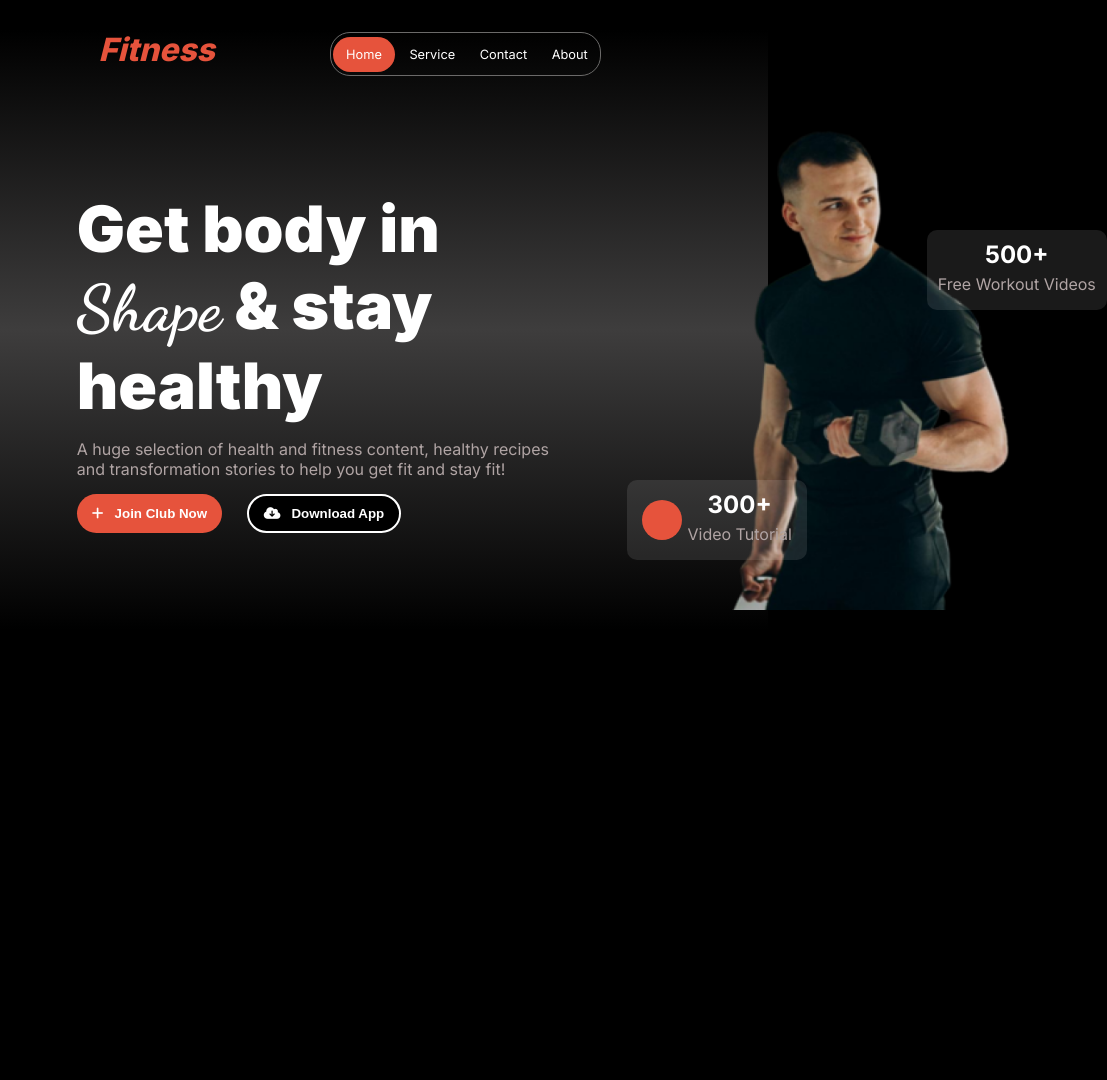
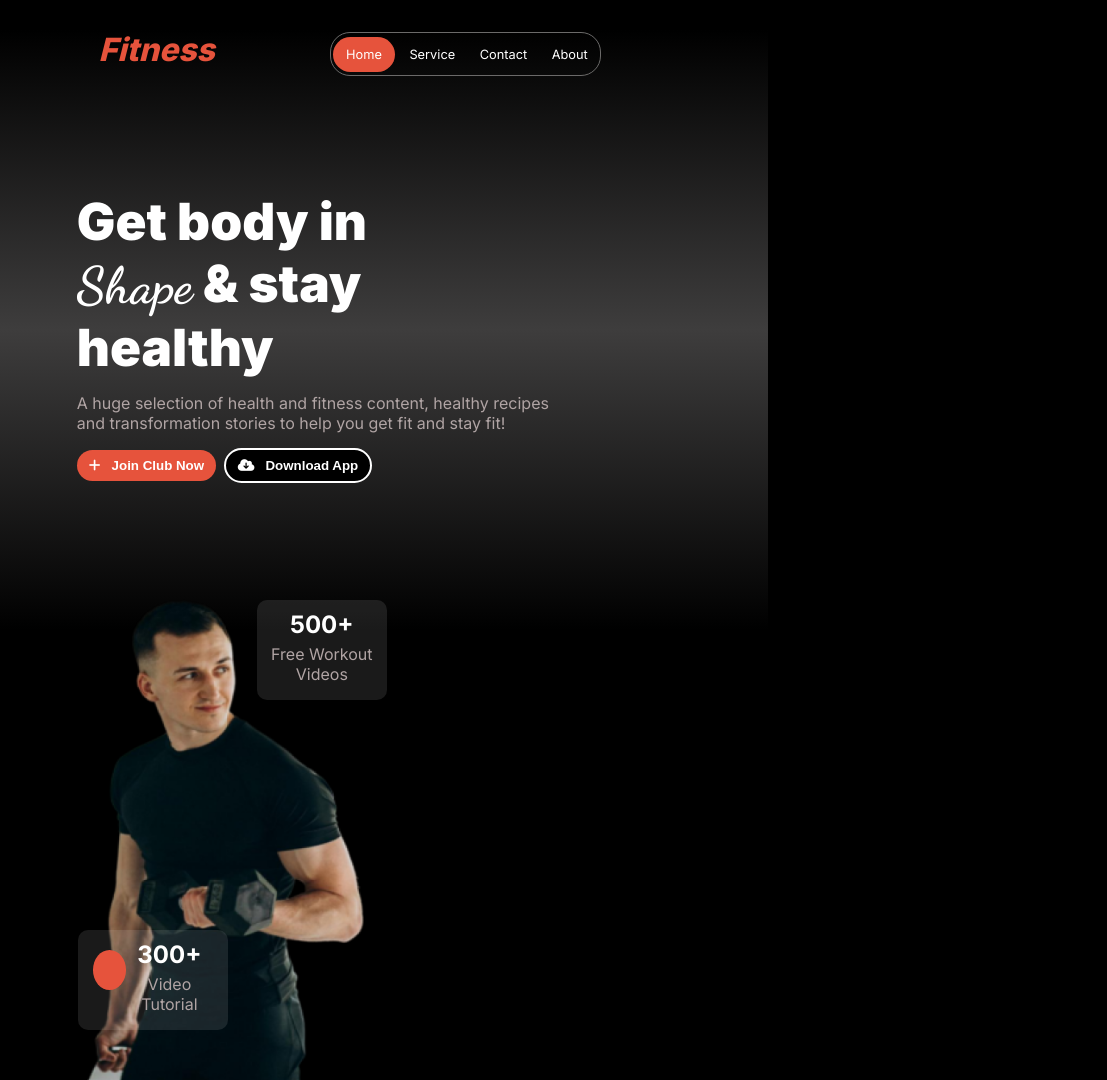
Before and after one commit to shawonnath/my-second-assignment, a plain HTML site: page index.html in a window 768 px wide. Shown: the whole page, 1107 px wide, since content can reach past the window. Before the commit the page ends 800 px from the top, so only its background shows below. Drawn offline with Linux system fonts and the light colour scheme.

Commit message:
first commit

```diff
--- a/style.css
+++ b/style.css
@@ -211,6 +211,7 @@ header{
 @media screen and (max-width:576px){
     .header-title{
         width: 100%;
+        margin-top: 50px;
     }
     .header-title h1{
         font-size: 3.2rem;
@@ -239,4 +240,38 @@ header{
         top: 850px;
     }
 }
-/*header responsive mobile start*/
+/*header responsive mobile end*/
+
+/*header responsive pad start*/
+@media screen and (min-width:576px) and (max-width:992px){
+    .header-title{
+        width: 100%;
+    }
+    .header-title h1{
+        font-size: 3.2rem;
+    }
+    .header-img{
+        left: 5px;
+        top: 500px;
+    }
+    .header-title .header-btn1{
+        padding: 8px 12px;
+    }
+    .header-title .header-btn2{
+        padding: 8px 12px;
+        margin-left: 3px;
+    }
+    .isticur1{
+        width: 130px;
+        height: 100px;
+        left: 180px;
+        top: 520px;
+    }
+    .isticur2{
+        width: 150px;
+        height: 100px;
+        left: 1px;
+        top: 850px;
+    }
+}
+/*header responsive pad end*/
```
